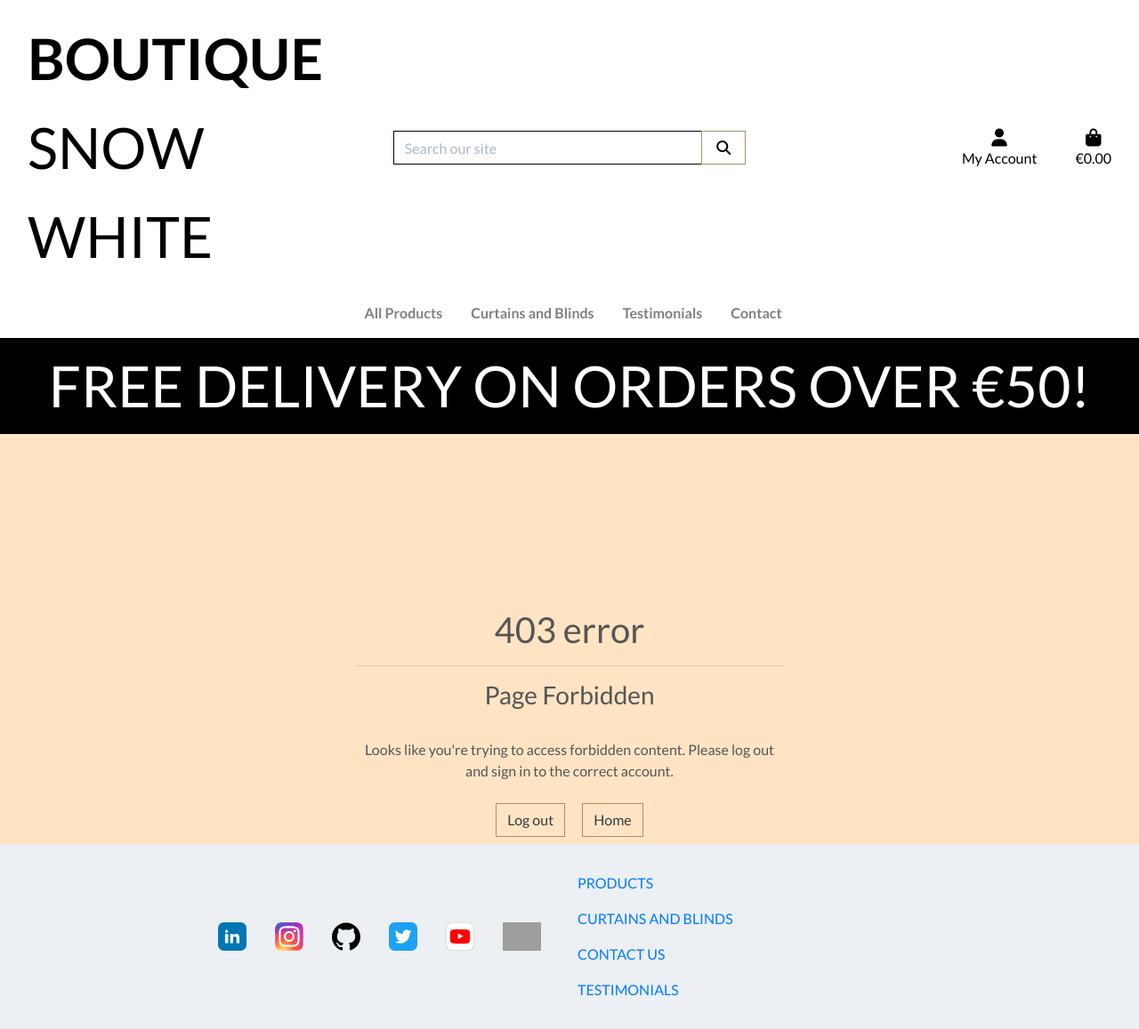
After one commit to SnezhanaZdravkova/Boutique-Snow-White, a Django app: template templates/errors/403.html in a window 1280 px wide. The commit adds this page. Shown: the whole page at 89% size. Run offline with Django 3.2, Linux system fonts and the light colour scheme; the template is opened without the code that fills it, so the values that code supplies are empty; some libraries are stand-ins or nearby versions; grey boxes are pictures that could not be loaded.

Commit message:
Add error files

```diff
--- /dev/null
+++ b/templates/errors/403.html
@@ -0,0 +1,23 @@
+{% extends 'base.html'%}
+{% load static %}
+
+{% block content %}
+<div class="container header-container">
+    <div class="row">
+        <div class="col"></div>
+    </div>
+</div>
+<div class="container">
+    <div class="row justify-content-md-center">
+        <div class="col-md-6 mt-5 text-center">
+            <h1>403 error</h1>
+            <hr>
+            <h3 class="mt-3">Page Forbidden</h3>
+            <br>
+            <p>Looks like you're trying to access forbidden content. Please log out and sign in to the correct account.</p>
+            <a href="{% url 'account_logout' %}" class="btn btn-outline-dark border-gold rounded-0 m-2">Log out</a>
+            <a href="{% url 'home' %}" class="btn btn-outline-dark border-gold rounded-0 m-2">Home</a>
+        </div>
+    </div>
+</div>
+{% endblock %}
--- a/templates/errors/404.html
+++ b/templates/errors/404.html
@@ -9,13 +9,13 @@
     <div class="container h-100">
         <div class="row h-100">
             <div class="col-7 col-md-6 my-auto">
-                <h1 class="display-4 logo-font text-black">
+                <h3 class="display-4 logo-font text-black">
                     The page you are looking for isn't available
-                </h1>
+                </h3>
                 <div class="my-5">
                     <h4>
                         <a href="{% url 'products' %}"
-                            class="shop-now-button btn btn-lg rounded-0 text-uppercase py-3">
+                            class="btn btn-outline-dark border-gold rounded-0 text-uppercase py-3">
                                 Return to shop
                         </a>
                     </h4>
```
Also changed, not shown: templates/errors/400.html (added, +23 -0 lines), templates/errors/500.html (added, +22 -0 lines).
